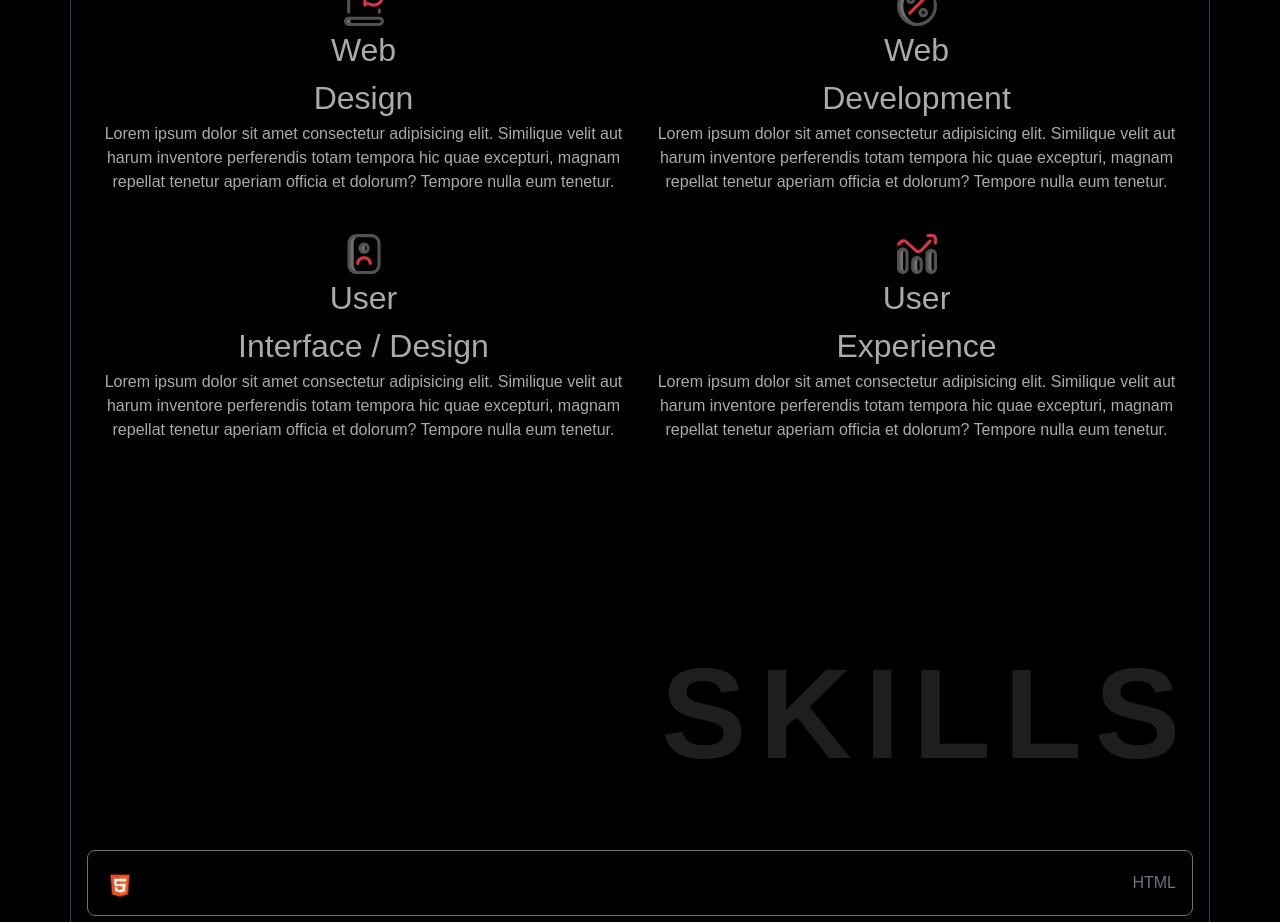
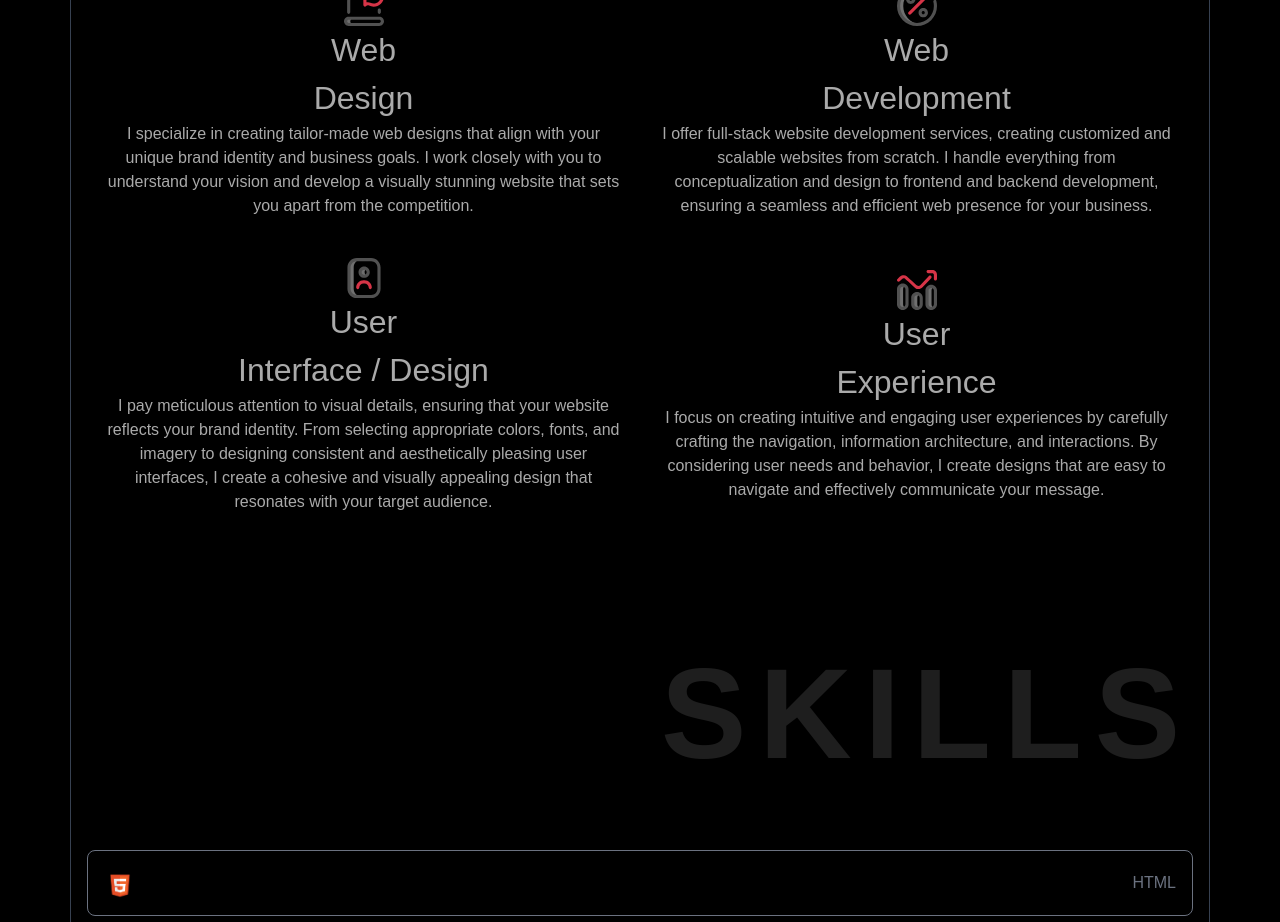
Before and after one commit to chibokaxavier/portfolio-2.0, a Next.js app: page / in a window 1280 px wide. Shown: the part 2060-2982 px from the top of the page. Built offline with nearby package versions, Linux system fonts and the light colour scheme.

Commit message:
EDITED THE SERVICES COMPONENT

```diff
--- a/components/Services.jsx
+++ b/components/Services.jsx
@@ -21,10 +21,10 @@ const Services = () => {
                 Web <br /> Design
               </p>
               <p>
-                Lorem ipsum dolor sit amet consectetur adipisicing elit.
-                Similique velit aut harum inventore perferendis totam tempora
-                hic quae excepturi, magnam repellat tenetur aperiam officia et
-                dolorum? Tempore nulla eum tenetur.
+                I specialize in creating tailor-made web designs that align with
+                your unique brand identity and business goals. I work closely
+                with you to understand your vision and develop a visually
+                stunning website that sets you apart from the competition.
               </p>
             </div>
           </div>
@@ -35,10 +35,11 @@ const Services = () => {
                 Web <br /> Development
               </p>
               <p>
-                Lorem ipsum dolor sit amet consectetur adipisicing elit.
-                Similique velit aut harum inventore perferendis totam tempora
-                hic quae excepturi, magnam repellat tenetur aperiam officia et
-                dolorum? Tempore nulla eum tenetur.
+                I offer full-stack website development services, creating
+                customized and scalable websites from scratch. I handle
+                everything from conceptualization and design to frontend and
+                backend development, ensuring a seamless and efficient web
+                presence for your business.
               </p>
             </div>
           </div>
@@ -49,10 +50,12 @@ const Services = () => {
                 User <br /> Interface / Design
               </p>
               <p>
-                Lorem ipsum dolor sit amet consectetur adipisicing elit.
-                Similique velit aut harum inventore perferendis totam tempora
-                hic quae excepturi, magnam repellat tenetur aperiam officia et
-                dolorum? Tempore nulla eum tenetur.
+                I pay meticulous attention to visual details, ensuring that your
+                website reflects your brand identity. From selecting appropriate
+                colors, fonts, and imagery to designing consistent and
+                aesthetically pleasing user interfaces, I create a cohesive and
+                visually appealing design that resonates with your target
+                audience.
               </p>
             </div>
           </div>
@@ -63,10 +66,11 @@ const Services = () => {
                 User <br /> Experience
               </p>
               <p>
-                Lorem ipsum dolor sit amet consectetur adipisicing elit.
-                Similique velit aut harum inventore perferendis totam tempora
-                hic quae excepturi, magnam repellat tenetur aperiam officia et
-                dolorum? Tempore nulla eum tenetur.
+                I focus on creating intuitive and engaging user experiences by
+                carefully crafting the navigation, information architecture, and
+                interactions. By considering user needs and behavior, I create
+                designs that are easy to navigate and effectively communicate
+                your message.
               </p>
             </div>
           </div>
```
